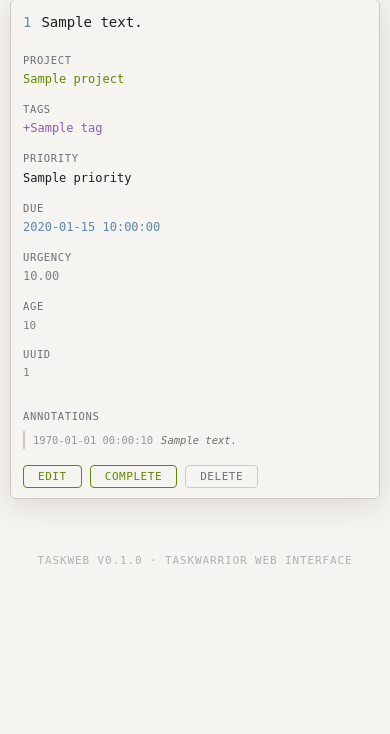
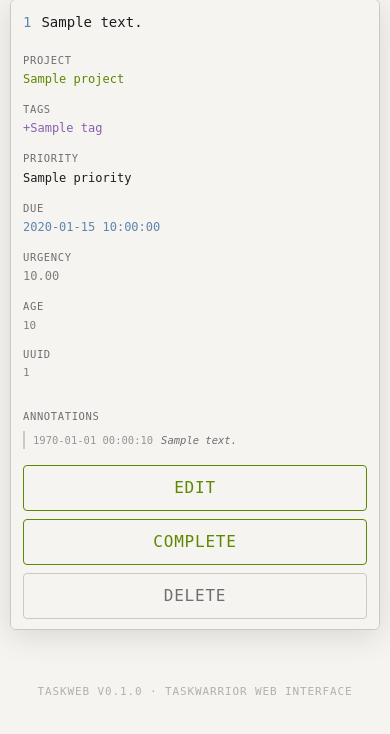
Before and after one commit to ivankovnatsky/taskweb, a Flask app: template taskweb/templates/task_detail.html in a window 390 px wide. Shown: the part 69-803 px from the top of the page. Run offline with Flask 3, Linux system fonts and the light colour scheme; the template is opened without the code that fills it: most values are stand-ins (such as "Sample title", 1, 10 or a date in 2020).

Commit message:
Make task detail buttons full-width on mobile with larger touch targets

```diff
--- a/taskweb/static/style.css
+++ b/taskweb/static/style.css
@@ -502,7 +502,7 @@ table.tw td.desc {
 .form-grid select {
   width: 100%;
   font-family: "SF Mono", monospace;
-  font-size: 12px;
+  font-size: 16px;
   padding: 6px 8px;
   border: 1px solid var(--border);
   border-radius: 4px;
@@ -762,7 +762,7 @@ table.tw td.desc {
   border: 1px solid var(--border);
   color: var(--text);
   font-family: "SF Mono", monospace;
-  font-size: 11px;
+  font-size: 16px;
   padding: 4px 8px;
   border-radius: 4px;
 }
@@ -960,7 +960,16 @@ footer a:hover {
     margin-bottom: 8px;
   }
   .detail-actions {
-    flex-wrap: wrap;
+    flex-direction: column;
+  }
+  .detail-actions .btn-submit,
+  .detail-actions form {
+    width: 100%;
+  }
+  .detail-actions .btn-submit {
+    width: 100%;
+    font-size: 16px;
+    padding: 14px;
   }
   .window {
     border-radius: 6px;
```
